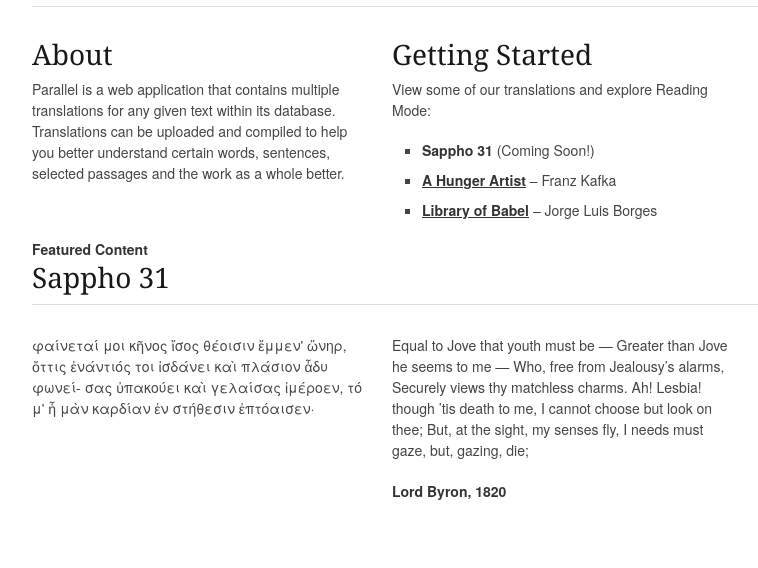
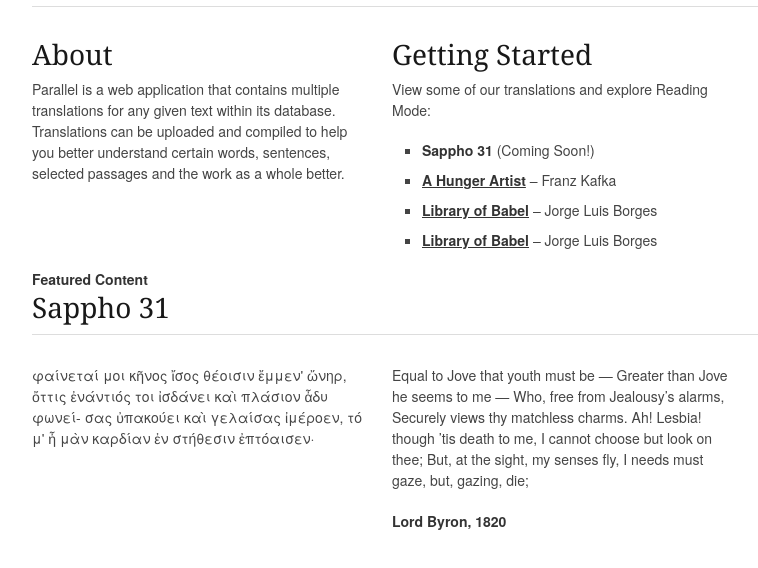
Before and after one commit to parallellit/parallellit.me, a plain HTML site: page index.html in a window 1280 px wide. Shown: the part 118-686 px from the top of the page, without its empty margins (138-896 px from the left). Drawn offline with Linux system fonts and the light colour scheme.

Commit message:
Update index.html

```diff
--- a/index.html
+++ b/index.html
@@ -70,6 +70,7 @@
 				<li><strong><!-- <a href="./writing-pane.html"> -->Sappho 31</a></strong> (Coming Soon!)</li>
 				<li><strong><a href="./kafka.html">A Hunger Artist</a></strong> – Franz Kafka</li>
 				<li><strong><a href="./borges.html">Library of Babel</a></strong> – Jorge Luis Borges</li>
+				<li><strong><a href="./camus.html">Library of Babel</a></strong> – Jorge Luis Borges</li>
 			</ul>
 		</div>
 		<!-- <div class="one-third column">
```
